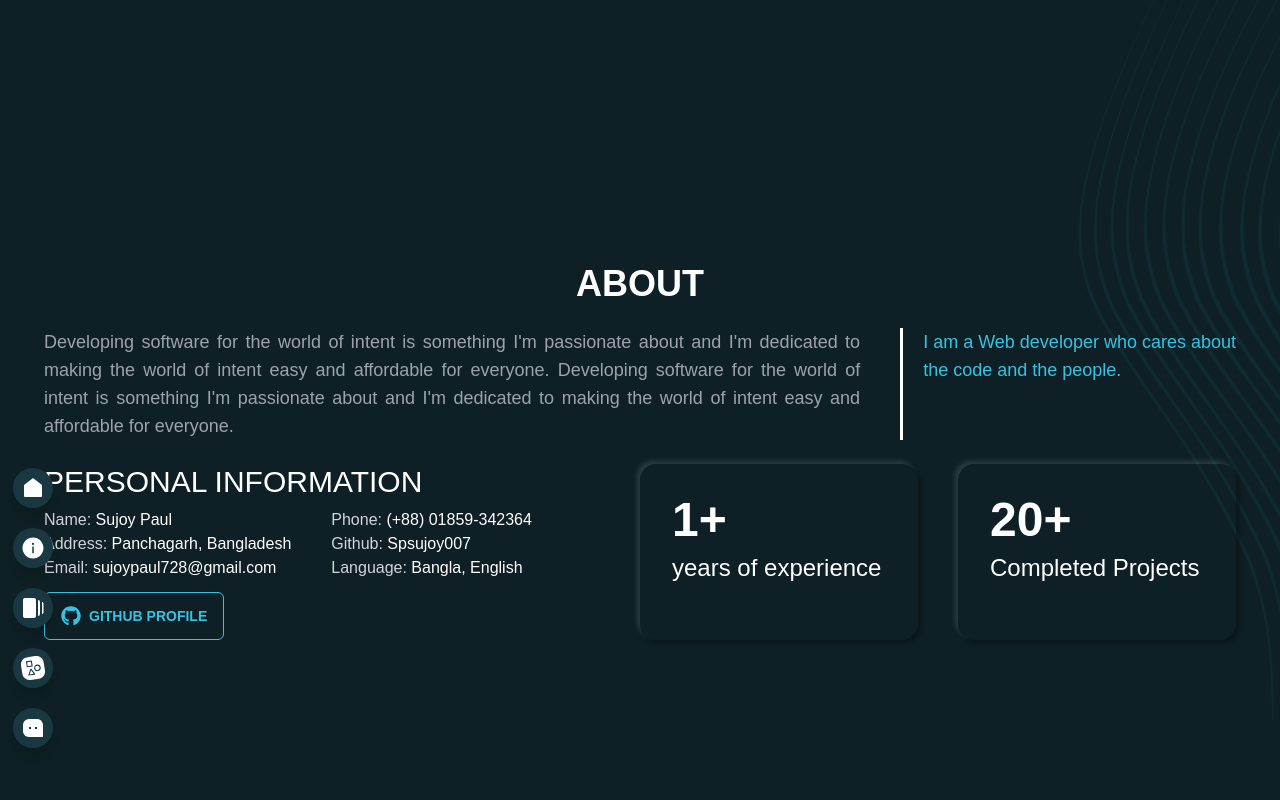
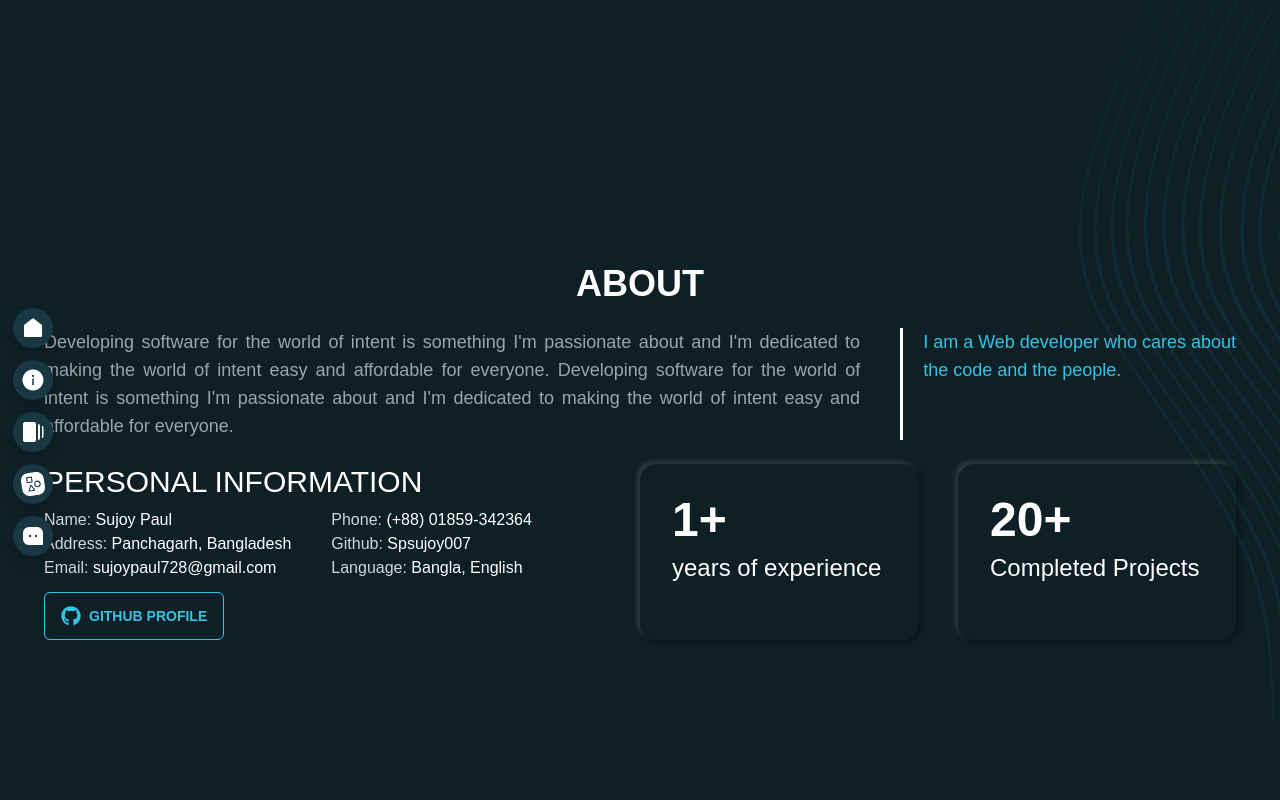
Before and after one commit to spsujoy007/developer-portfolio-client-1, a React (Create React App) app: page /about in a window 1280 px wide. Shown: the top 800 px of the page. Built offline with nearby package versions, Linux system fonts and the light colour scheme.

Commit message:
sidebar done

```diff
--- a/src/Layout/Main.js
+++ b/src/Layout/Main.js
@@ -12,11 +12,13 @@ import './Main.css'
 const Main = () => {
     return (
         <div>
-            {/* <Header></Header> */}
+            <div className='md:hidden block'>
+                <Header></Header>
+            </div>
                 <Container>
                     <Outlet></Outlet>
-                <div className='absolute hidden md:block top-[55vh] left-2 '>
-                    <div className='flex flex-col wrapper fixed text-2xl gap-y-5 text-white mt-7 justify-between md:justify-start'>
+                <div className='absolute hidden md:block top-[35vh] left-2 '>
+                    <div className='flex flex-col wrapper fixed text-2xl gap-y-3 text-white mt-7 justify-between md:justify-start'>
                         <Link to={'/'} className='button'>
                             <div className='icon'><RiHomeFill></RiHomeFill></div>
                             <span>Home</span>
--- a/src/Pages/Home/Home/Home.js
+++ b/src/Pages/Home/Home/Home.js
@@ -6,7 +6,6 @@ import ProfileBio from '../ProfileBio/ProfileBio';
 import Projects from '../Projects/Projects';
 import Skills from '../Skills/Skills';
 
-import './Home.css'
 
 const Home = () => {
     useTitle('Portfolio')
```
Also changed, not shown: src/Pages/Home/Home/Home.css (deleted).
